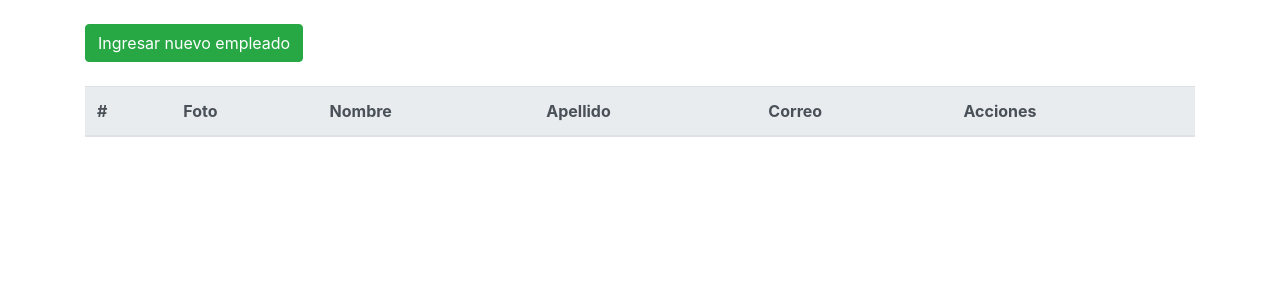
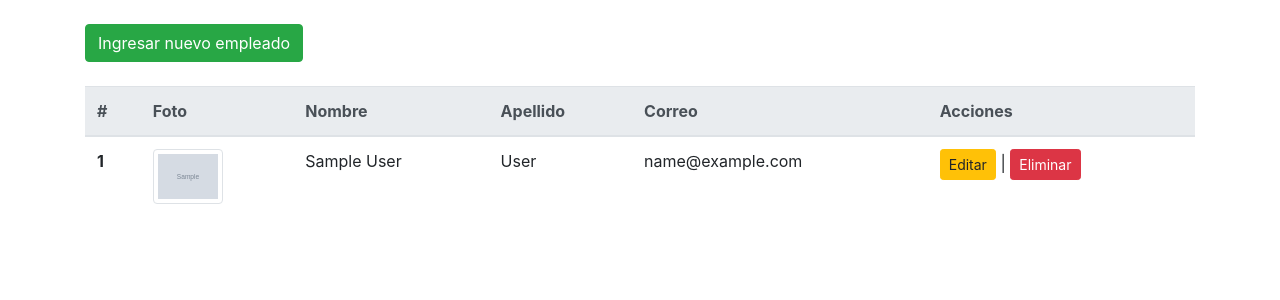
Before and after one commit to dantemogni/crud-codoacodo, a Flask app: page / in a window 1280 px wide. Shown: the part 56-356 px from the top of the page. Run offline with Flask 2, Linux system fonts and the light colour scheme; tables that the repository leaves empty hold one stand-in row (values such as "Sample post"); grey boxes marked "Sample" are stand-in pictures; lists and menus that the app fills with data are empty; some libraries are stand-ins or nearby versions.

Commit message:
Changes for SQLAlquemy syntax

```diff
--- a/templates/empleados/index.html
+++ b/templates/empleados/index.html
@@ -3,8 +3,8 @@
 <a href="{{url_for('create')}}" class="btn btn-success">Ingresar nuevo empleado</a>
 <br>
 <br>
-{% if cantEmpleados == 0 %}
-  <!-- Si no hay empleados muestro un mensaje de bienvenida-->
+{% if employeesCount == 0 %}
+  <!-- Show welcome card if there aren't any employees -->
   <div class="alert alert-info" role="alert">
     <h4 class="alert-heading">¡Bienvenido!</h4>
     <p>Todavía no hay empleados en el sistema.</p>
@@ -12,7 +12,7 @@
     <p class="mb-0">Para agregar un empleado, presiona el botón <i>'Ingresar nuevo empleado'</i> más arriba.</p>
   </div>
  {% else %}
- <!-- Si hay empleados muestro la tabla -->
+ <!-- Shows data if there are any employees -->
   <table class="table table-hover">
     <thead class="thead thead-light">
       <tr>
@@ -25,27 +25,27 @@
       </tr>
     </thead>
     <tbody>
-      {% for empleado in empleados %}
+      {% for employee in employees %}
       <tr>
-        <th scope="row">{{empleado[0]}}</th>
+        <th scope="row">{{employee.id}}</th>
         <td>
-          {% if empleado[4] %}
-          <img class="img-thumbnail rounded " width="70" src="data/uploads/{{empleado[4]}}"
-            alt="Foto de {{empleado[1]}}" title="{{empleado[1]}}">
-          <!--Foto-->
+          {% if employee.photo %}
+          <!-- Shows profile picture if there's any -->
+          <img class="img-thumbnail rounded " width="70" src="data/uploads/{{employee.photo}}"
+            alt="Foto de {{ employee.name + ' ' + employee.surname }}" title="{{employee.name + ' ' + employee.surname}}">
           {% else %}
+          <!-- Else, shows 'no-photo' image -->
           <img class="img-thumbnail rounded" width="70" src="/data/no-photo.svg" alt="Sin foto de perfil"
             title="Sin foto de perfil">
-          <!--Foto-->
           {% endif %}
         </td>
-        <td>{{empleado[1]}}</td>
-        <td>{{empleado[2]}}</td>
-        <td>{{empleado[3]}}</td>
+        <td>{{employee.name}}</td>
+        <td>{{employee.surname}}</td>
+        <td>{{employee.mail}}</td>
         <td>
-          <a class="btn btn-warning btn-sm" href="/edit/{{empleado[0]}}">Editar</a> |
+          <a class="btn btn-warning btn-sm" href="/edit/{{employee.id}}">Editar</a> |
           <a class="btn btn-danger btn-sm" onclick="return confirm('¿Desea borrar al empleado?')"
-            href="/destroy/{{empleado[0]}}">Eliminar</a>
+            href="/destroy/{{employee.id}}">Eliminar</a>
         </td>
       </tr>
       {% endfor %}
```
